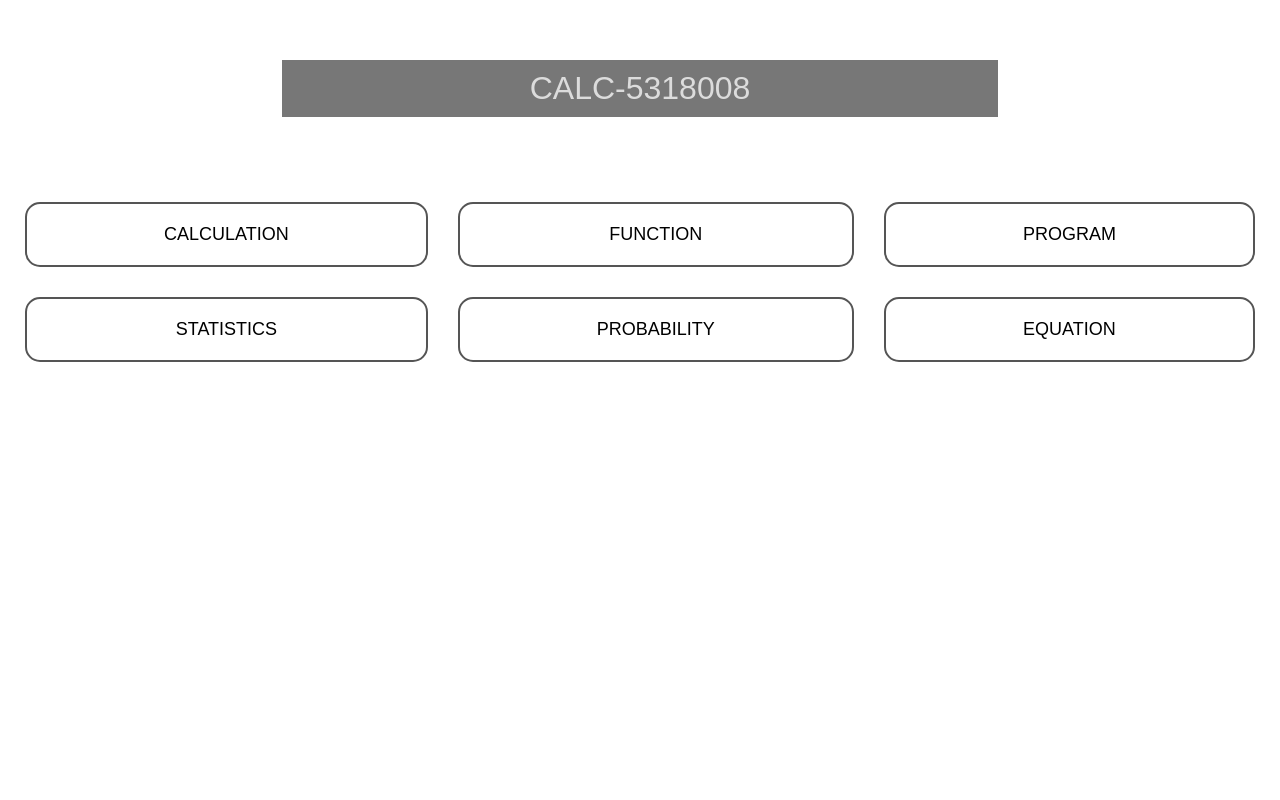
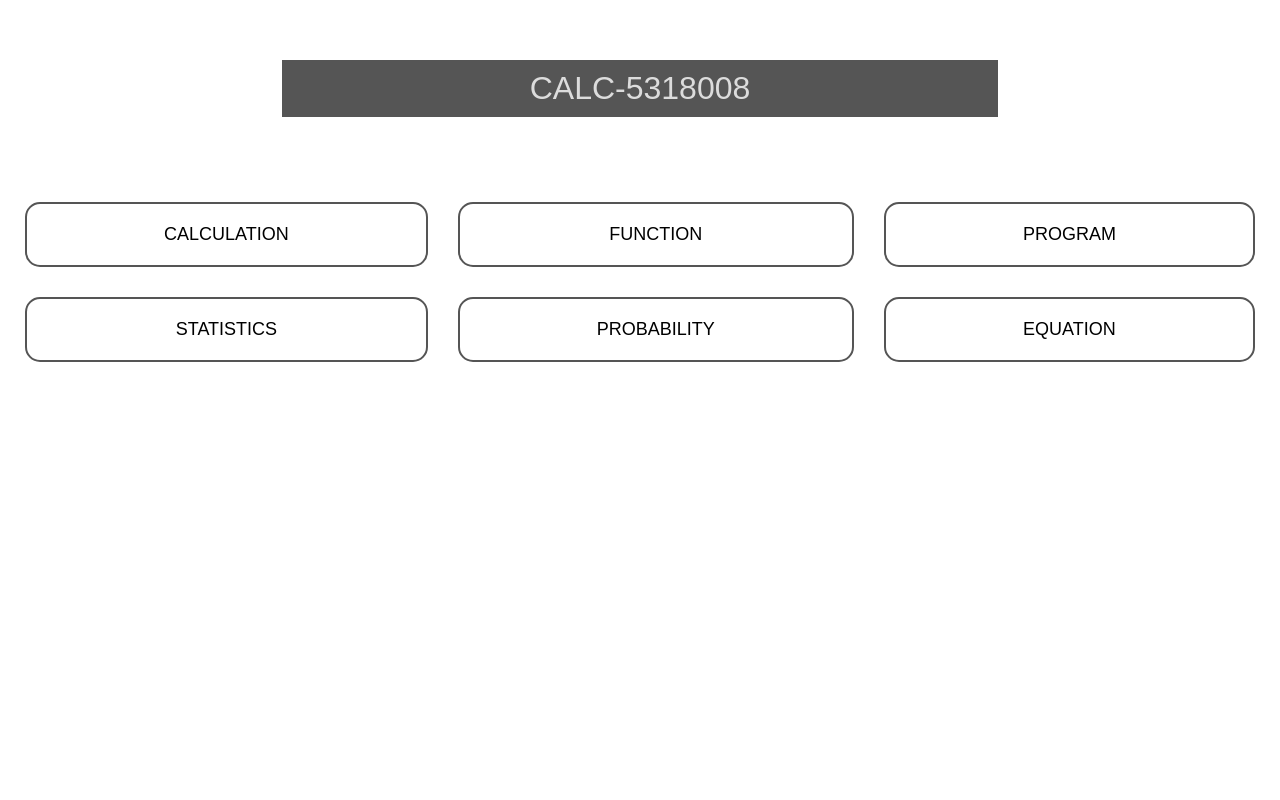
Before and after one commit to nobody48sheldor/CALC-5318008, a Flask app: page / in a window 1280 px wide. Run offline with Flask 2, Linux system fonts and the light colour scheme; parts of the project's set-up code (start-up, migrations or seed data) failed here and were passed over.

Commit message:
add theme + fix html

```diff
--- a/static/styles/main.css
+++ b/static/styles/main.css
@@ -7,7 +7,7 @@ html, body, .content {
 /* Main.html */
 
 div#title {
-    background-color: #777;
+    background-color: var(--mainMenuButtonBackground);
     padding: 10px 20px 10px 20px;
     text-align: center;
     margin: 60px 22% 60px 22%;
@@ -23,8 +23,8 @@ div#title {
 }
 
 .gridItem {
-    background-color: whitesmoke;
-    border: 1px solid black;
+    background-color: var(--background);
+    border: 1px solid var(--border);
     margin: 10px;
     padding: 20px;
     font-size: 30px;
@@ -36,9 +36,9 @@ div#title {
 }
 
 button.buttonMenu {
-    background-color: white;
-    color: black;
-    border: 2px solid #555555;
+    background-color: var(--background);
+    color: var(--text);
+    border: 2px solid var(--mainMenuButtonBackground);
     width: -webkit-fill-available;
     margin: 15px;
     padding: 20px;
@@ -47,8 +47,8 @@ button.buttonMenu {
 }
 
 button.buttonMenu:hover {
-    background-color: #555555;
-    color: white;
+    background-color: var(--mainMenuButtonBackground);
+    color: var(--textHover);
 }
 
 /* Calculation.html */
@@ -75,7 +75,7 @@ p.answer {
     width: 35%;
     text-align: right;
     margin: 0px;
-    color: #3e3e3e;
+    color: var(--answer);
     padding-left: 10px;
 }
 
@@ -83,7 +83,7 @@ div#inputArea {
     position: fixed;
     bottom: 0;
     width: 100%;
-    background-color: white;
+    background-color: var(--background);
 }
 
 input#inputTextArea {
@@ -102,7 +102,7 @@ input#submitButton {
 hr {
     width: 100%;
     height: 1px;
-    background-color: #ccc;
+    background-color: var(--hr);
     border: none;
     margin: none;
 }
--- /dev/null
+++ b/static/styles/themes/default.css
@@ -0,0 +1,9 @@
+body {
+    --text: black;
+    --textHover: white;
+    --answer: #3e3e3e;
+    --background: white;
+    --border: black;
+    --hr: #ccc;
+    --mainMenuButtonBackground: #555555;
+}
--- a/templates/base.html
+++ b/templates/base.html
@@ -3,6 +3,7 @@
 <head>
 	<title>CALC-5318008</title>
 	<meta charset="utf-8">
+	<link rel="stylesheet" href="{{ url_for('static', filename='styles/themes/default.css') }}">
     <link rel="stylesheet" href="{{ url_for('static', filename='styles/main.css') }}">
 </head>
 
--- a/templates/calculation.html
+++ b/templates/calculation.html
@@ -1,7 +1,6 @@
 {% extends "base.html" %}
 
 {% block content %}
-
 
 <div id="history" >
 
--- a/templates/main.html
+++ b/templates/main.html
@@ -1,13 +1,6 @@
-<!DOCTYPE html>
-<html>
-<head>
-    <title>CALC-5318008</title>
-    <meta charset="UTF-8">
-    <link rel="stylesheet" href="{{ url_for('static', filename='styles/main.css') }}">
-</head>
+{% extends "base.html" %}
 
-<body>
-    <font face="Arial">
+{% block content %}
 
     <div id="title">CALC-5318008</div>
 
@@ -44,5 +37,4 @@
 
     </div>
 
-</body>
-</html>
+{% endblock %}
```
